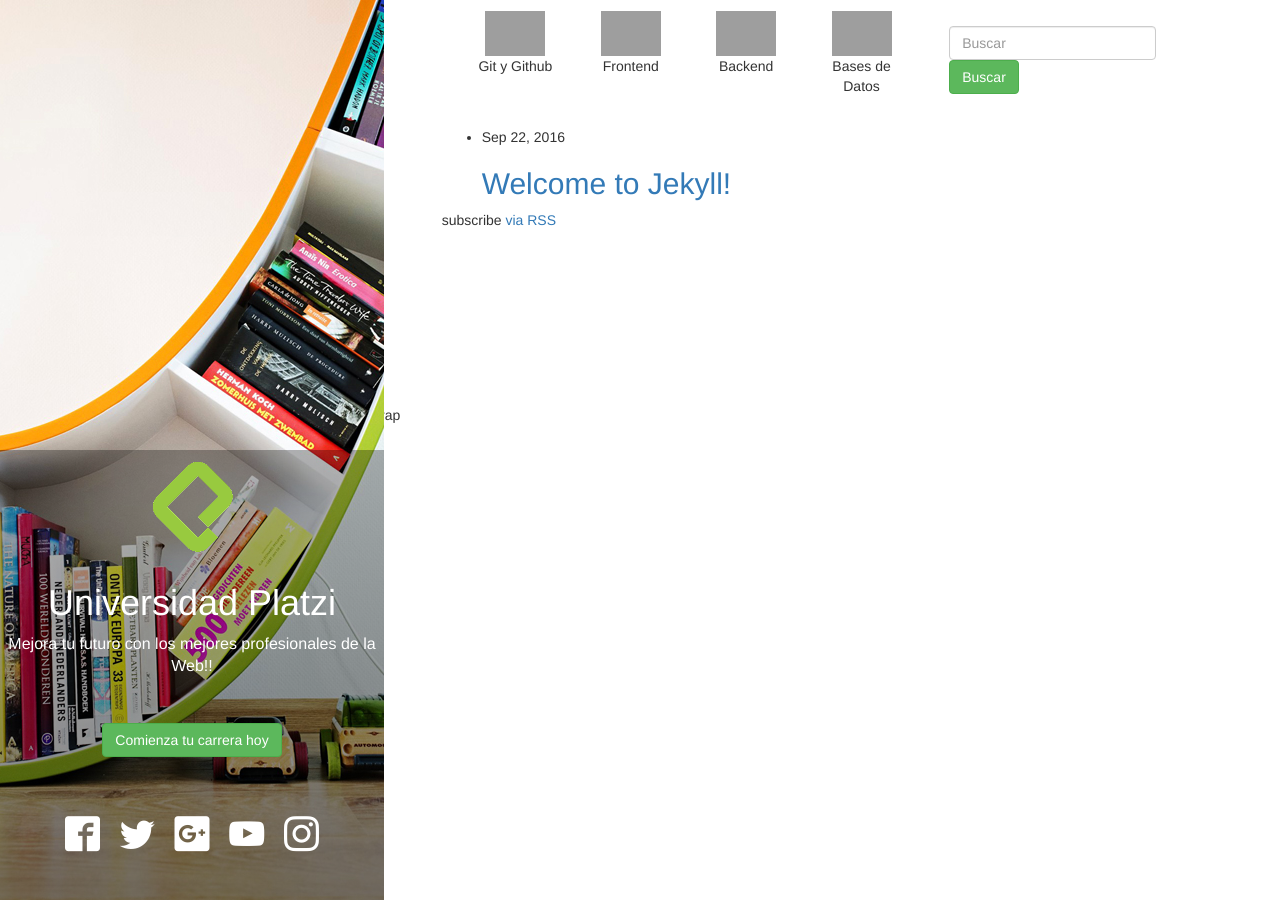
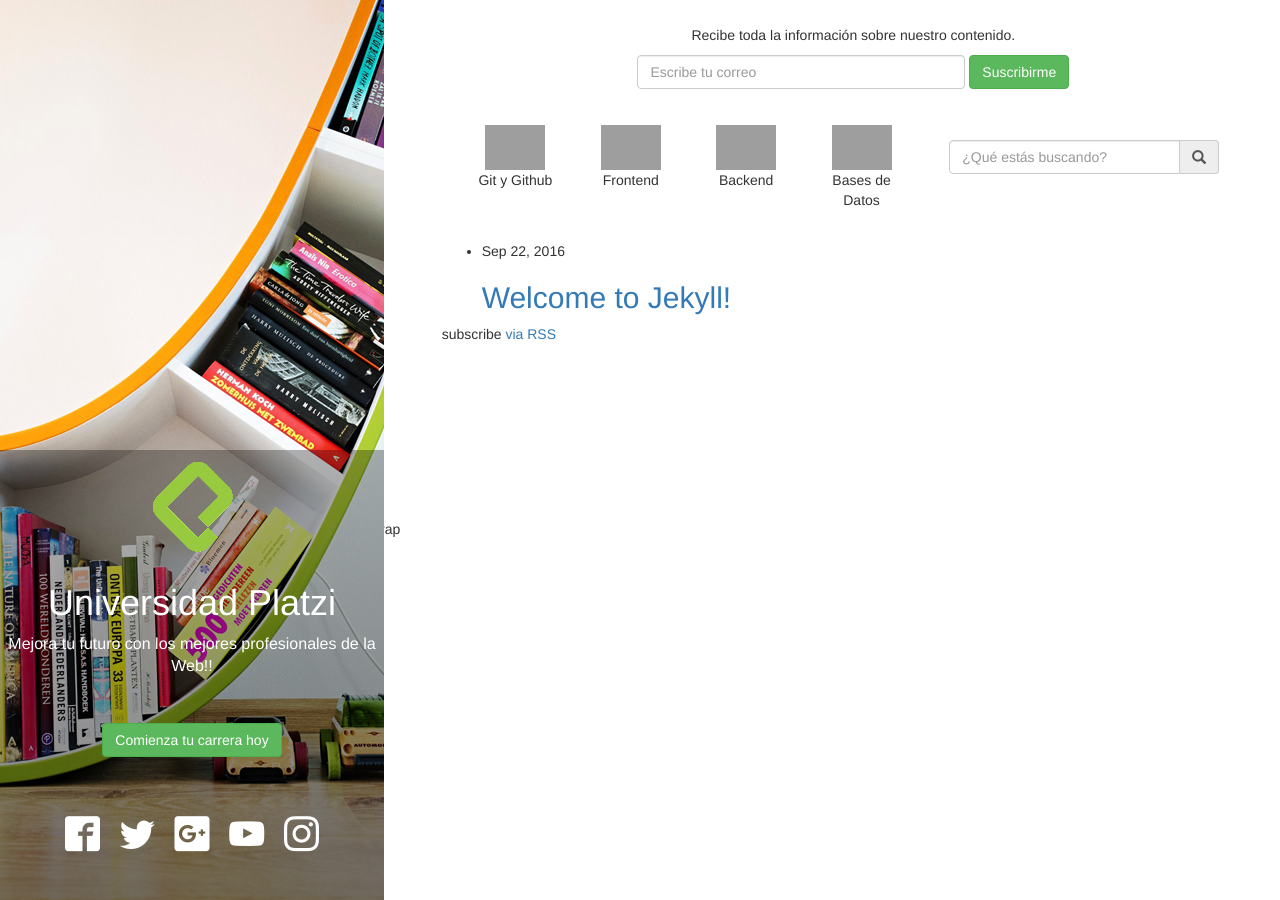
Before and after one commit to brolyssjl/blog-universitario, a Jekyll site: the page built from index.html, in a window 1280 px wide, cut to the strip 0-900 px from the top of the page. Built offline with Jekyll 4.4.1, drawn with Linux system fonts in a browser that asks for light colours; some web fonts are replaced; grey boxes are pictures that could not be loaded.

Commit message:
Adición de la sección de newsletters y modificación en el buscador que está junto a la navegación

```diff
--- a/_includes/navigation.html
+++ b/_includes/navigation.html
@@ -34,9 +34,11 @@
         <div class="col-md-5">
           <form class="navbar-form navbar-left navbar-form-blog">
             <div class="form-group">
-              <input type="text" class="form-control" placeholder="Buscar">
+              <div class="input-group">
+                <input type="text" class="form-control" placeholder="¿Qué estás buscando?" size="30">
+                <span class="input-group-addon"><span class="glyphicon glyphicon-search"></span></span>
+              </div>
             </div>
-            <button type="submit" class="btn btn-success">Buscar</button>
           </form>
         </div>
       </div>
--- /dev/null
+++ b/_includes/newsletter.html
@@ -0,0 +1,11 @@
+<div class="row">
+  <div class="col-md-12 col-lg-12 text-center newsletter-zone">
+    <p>Recibe toda la información sobre nuestro contenido.</p>
+    <form class="form-inline" action="" method="post">
+      <div class="form-group">
+        <input type="text" placeholder="Escribe tu correo" class="form-control" size="35">
+      </div>
+      <a href="#" class="btn btn-success">Suscribirme</a>
+    </form>
+  </div>
+</div>
--- a/css/estilos.css
+++ b/css/estilos.css
@@ -63,6 +63,9 @@
     -webkit-box-shadow: inset 0 1px 1px rgba(0,0,0,.075),0 0 8px rgba(102,175,233,.6);
     box-shadow: inset 0 1px 1px rgba(0,0,0,.075),0 0 8px rgba(127,195,25,.6);
 }
+.newsletter-zone {
+	padding: 25px;
+}
 /* Fuentes para íconos redes sociales del landing */
 @font-face {
   font-family: 'icomoon';
--- a/index.html
+++ b/index.html
@@ -21,6 +21,7 @@ layout: default
     </div>
   </div>
   <div class="col-md-8 col-lg-8">
+    {% include newsletter.html %}
     {% include navigation.html %}
     <ul class="post-list">
       {% for post in site.posts %}
```
